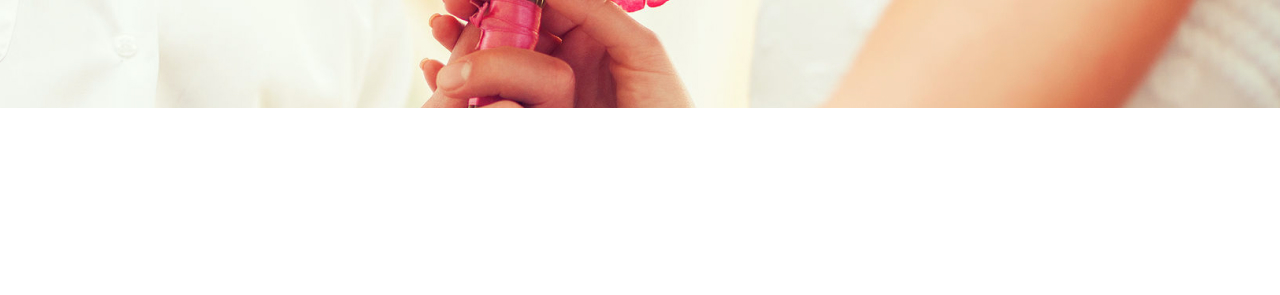
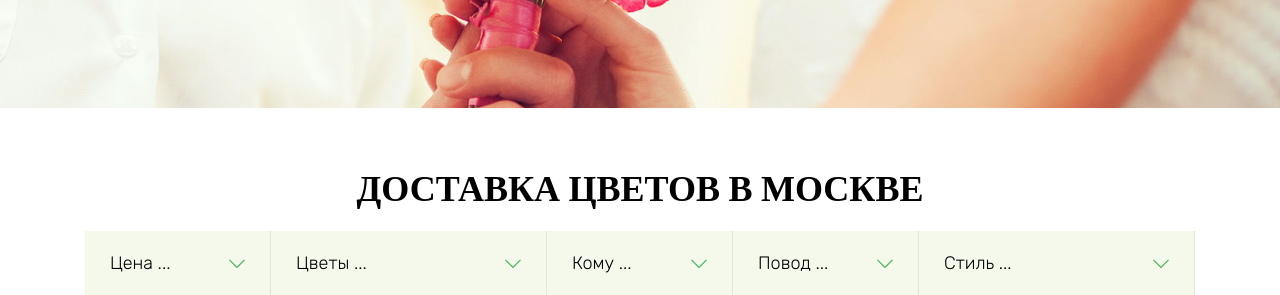
Before and after one commit to Mari525/web2_5, a plain HTML site: page index.html in a window 1280 px wide. Shown: the part 579-874 px from the top of the page. Before the commit the page ends 800 px from the top, so only its background shows below. Drawn offline with nearby package versions, Linux system fonts and the light colour scheme.

Commit message:
фильтры готовы

```diff
--- a/css/style.scss
+++ b/css/style.scss
@@ -228,3 +228,78 @@ ul {
 		text-decoration: underline;
 	}
 }
+
+.h2 {
+	font-family: $font-gara;
+	font-weight: 700;
+	font-size: 3.6rem;
+	line-height: 4.3rem;
+	text-align: center;
+	text-transform: uppercase;
+}
+
+.filters {
+	&__heading {
+		margin-top: 60px;
+		margin-bottom: 20px;
+	}
+
+	&__wrapper {
+		width: 100%;
+		display: flex;
+
+	}
+
+	&__list {
+		display: flex;
+	}
+}
+
+.filter {
+	border-right: 1px solid rgba(68, 68, 68, 0.1);
+	background-color: #F5F9EC;
+	flex-basis: 185px;
+	position: relative;
+
+	&__button {
+		height: 64px;
+		padding: 21px 0;
+		padding-left: 25px;
+
+		font-family: $font-rubik;
+		font-weight: 300;
+		font-size: 1.8rem;
+
+		border: none;
+		background: none;
+
+		&::after {
+			display: inline-block;
+			content: "";
+			background-image: url(../img/arrow-down.svg);
+			background-repeat: no-repeat;
+			width: 16px;
+			height: 18px;
+			position: absolute;
+			top: 28px;
+			right: 25px;
+		}
+	}
+
+	&__big {
+		flex-grow: 2;
+	}
+}
+
+.products {
+
+
+	&__list {
+		display: flex;
+		justify-content: space-between;
+		align-items: stretch;
+		flex-wrap: wrap;
+	}
+
+
+}
--- a/index.html
+++ b/index.html
@@ -102,8 +102,38 @@
 			</div>
 		</section>
 		<section class="filters">
+			<h2 class="filters__heading h2">Доставка цветов в Москве</h2>
+			<div class="width-1110">
+				<ul class="filters__list">
+					<li class="filter">
+						<button class="filter__button">
+							Цена ...
+						</button>
+					</li>
+					<li class="filter filter__big">
+						<button class="filter__button">
+							Цветы ...
+						</button>
+					</li>
+					<li class="filter">
+						<button class="filter__button">
+							Кому ...
+						</button>
+					</li>
+					<li class="filter">
+						<button class="filter__button">
+							Повод ...
+						</button>
+					</li>
+					<li class="filter filter__big">
+						<button class="filter__button">
+							Стиль ...
+						</button>
+					</li>
+				</ul>
+			</div>
+		</section>
 
-		</section>
 	</main>
 </body>
 </html>
```
Also changed, not shown: css/style.css, svgs.svg (added), 1 other file.
